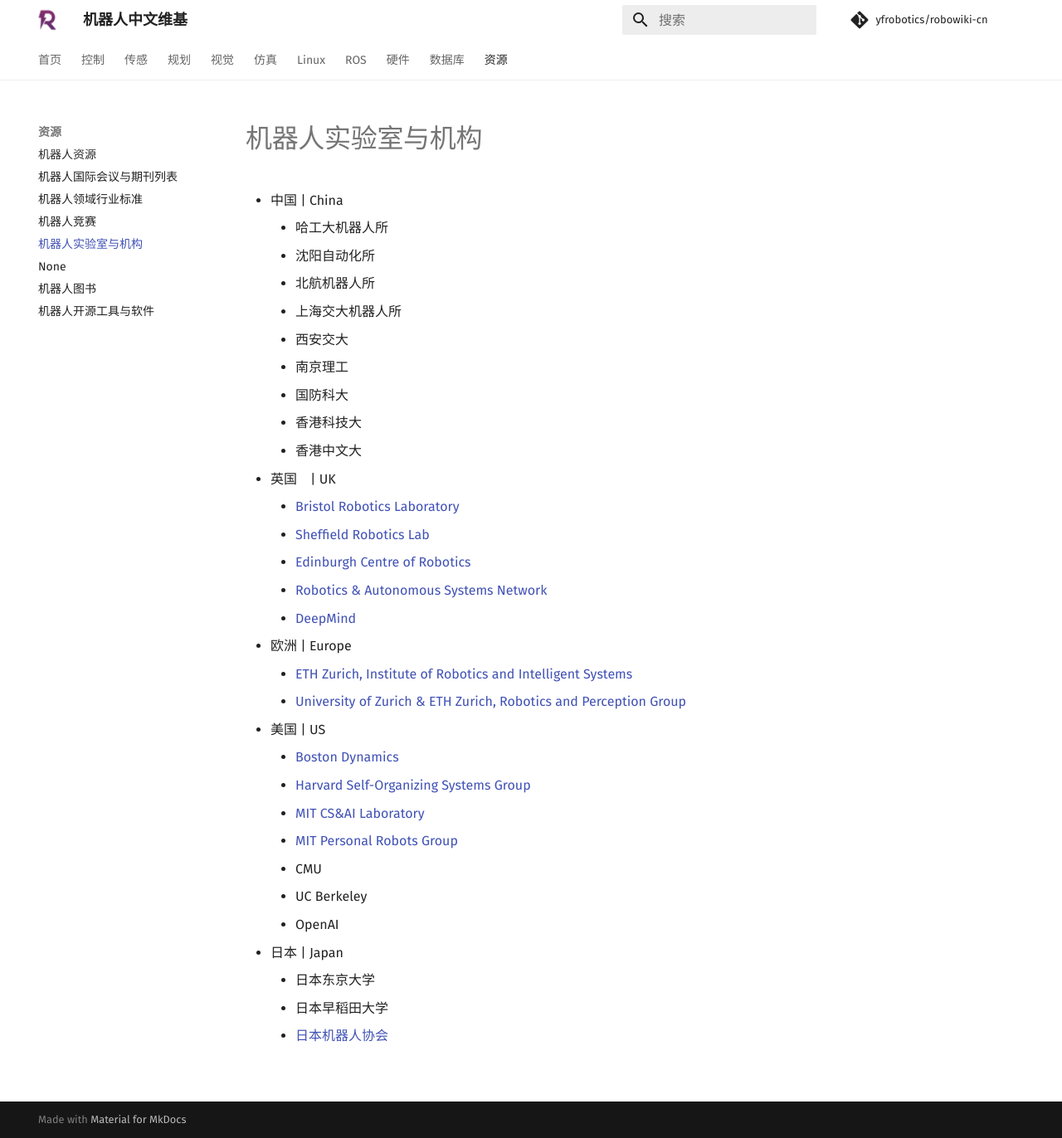
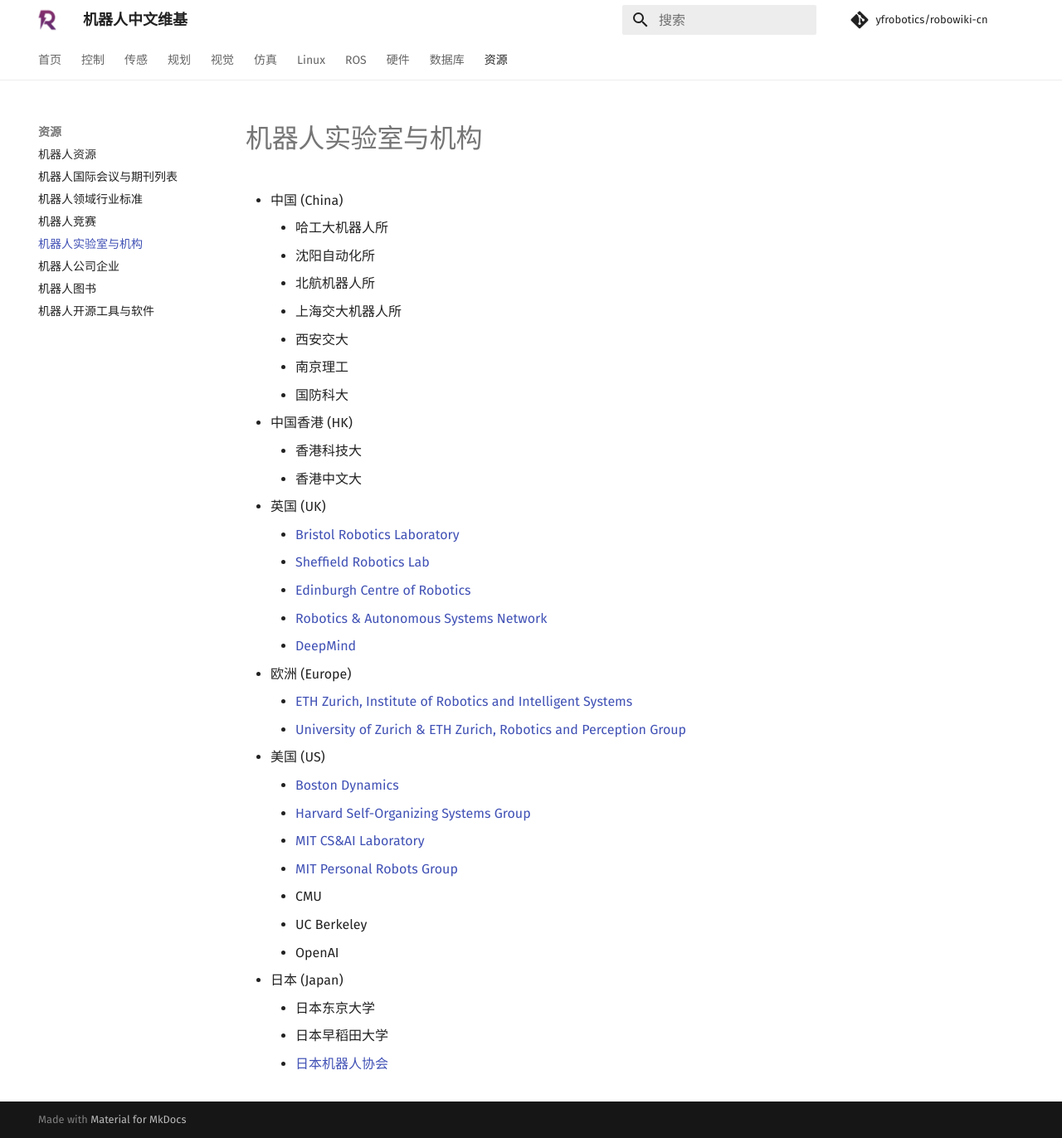
Before and after one commit to yfrobotics/robowiki-cn, an MkDocs documentation site: the page built from docs/resources/labs.md, in a window 1280 px wide and 1372 px high. Shown: the whole window at 83% size. Built offline with MkDocs 1.6.1 and Material for MkDocs 9.7.7, drawn with Linux system fonts in a browser that asks for light colours; comment, search, counter and statistics services are not loaded.

Commit message:
Improve resources

```diff
--- /dev/null
+++ b/docs/resources/companies.md
@@ -0,0 +1,11 @@
+# 机器人公司企业
+
+
+## 通用机器人
+- Boston Dynamics
+
+
+## 面向工业领域的机器人
+- ABB
+- KUKA
+- FANUC
--- a/docs/resources/labs.md
+++ b/docs/resources/labs.md
@@ -1,5 +1,5 @@
 # 机器人实验室与机构
-- 中国 | China
+- 中国 (China)
     - 哈工大机器人所
     - 沈阳自动化所
     - 北航机器人所
@@ -7,18 +7,19 @@
     - 西安交大
     - 南京理工
     - 国防科大
+- 中国香港 (HK)
     - 香港科技大
     - 香港中文大
-- 英国　| UK
+- 英国 (UK)
     - [Bristol Robotics Laboratory](https://brl.ac.uk)
     - [Sheffield Robotics Lab](https://sheffieldrobotics.ac.uk)
     - [Edinburgh Centre of Robotics](https://edinburgh-robotics.org)
     - [Robotics & Autonomous Systems Network](https://ukras.org)
     - [DeepMind](https://deepmind.com)
-- 欧洲 | Europe
+- 欧洲 (Europe)
     - [ETH Zurich, Institute of Robotics and Intelligent Systems](https://www.iris.ethz.ch/)
     - [University of Zurich & ETH Zurich, Robotics and Perception Group](http://rpg.ifi.uzh.ch/)
-- 美国 | US
+- 美国 (US)
     - [Boston Dynamics](https://bostondynamics.com)
     - [Harvard Self-Organizing Systems Group](https://eecs.harvard.edu/ssr)
     - [MIT CS&AI Laboratory](https://csail.mit.edu)
@@ -26,7 +27,7 @@
     - CMU
     - UC Berkeley
     - OpenAI
-- 日本 | Japan
+- 日本 (Japan)
     -  日本东京大学
     -  日本早稻田大学
     -  [日本机器人协会](https://www.rsj.or.jp/en/)
```
Also changed, not shown: docs/resources/software.md (+1 -1 lines).
